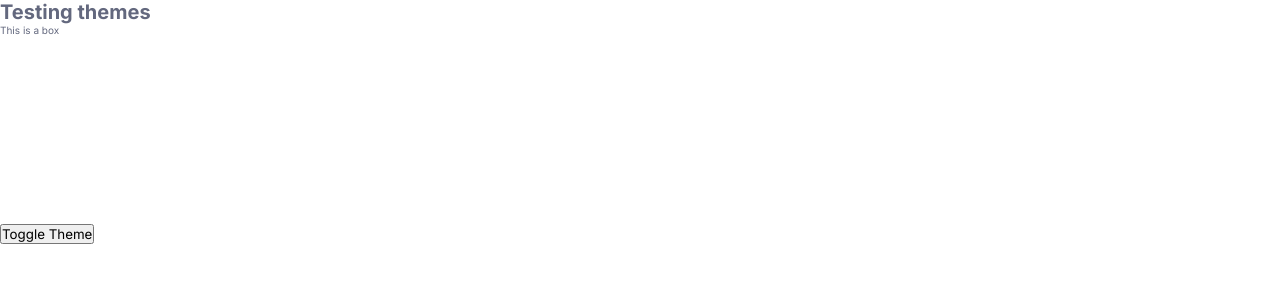
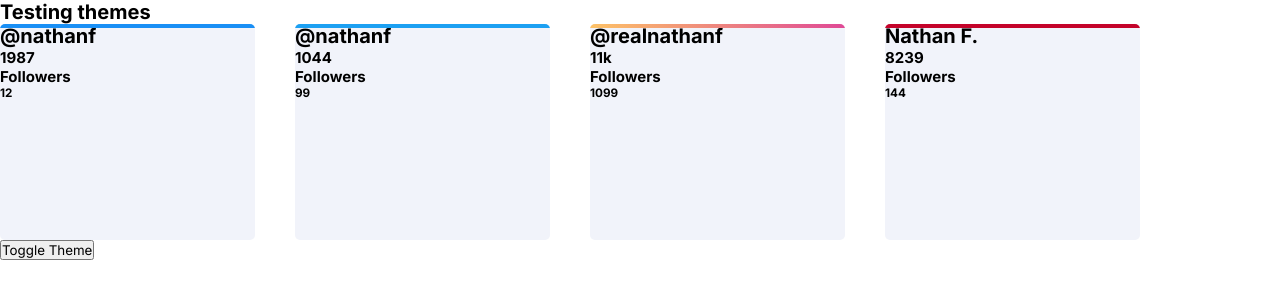
Before and after one commit to carlosloureda/fem-social-media-dashboard, a React (Create React App) app: page / in a window 1280 px wide. Shown: the top 300 px of the page. Built offline with nearby package versions, Linux system fonts and the light colour scheme.

Commit message:
feat: Added border-top background to cards

```diff
--- a/src/App.tsx
+++ b/src/App.tsx
@@ -2,18 +2,43 @@ import React from "react";
 import { ThemeProvider } from "@emotion/react";
 import GlobalStyles from "./theme/globalStyles";
 import styled from "@emotion/styled";
+
 import { BrowserRouter as Router, Switch, Route } from "react-router-dom";
 import { lightTheme, darkTheme } from "./theme/theme";
 
-const H1 = styled.h1`
-  color: ${(props: any) => props.theme.colors.fontPrimary};
-`;
+import SocialMediaCard from "./components/molecules/SocialMediaCard";
 
-const Card = styled.div`
-  width: 200px;
-  height: 200px;
-  background-color: ${(props: any) => props.theme.colors.bgPrimary};
-  color: ${(props: any) => props.theme.colors.fontPrimary};
+const cards = [
+  {
+    type: "facebook",
+    username: "@nathanf",
+    followersCount: 1987,
+    todayFollowersCount: 12,
+  },
+  {
+    type: "twitter",
+    username: "@nathanf",
+    followersCount: 1044,
+    todayFollowersCount: 99,
+  },
+  {
+    type: "instagram",
+    username: "@realnathanf",
+    followersCount: 11022,
+    todayFollowersCount: 1099,
+  },
+  {
+    type: "youtube",
+    username: "Nathan F.",
+    followersCount: 8239,
+    todayFollowersCount: 144,
+  },
+];
+
+const SCardRow = styled.div`
+  display: flex;
+  width: 100%;
+  flex-wrap: wrap;
 `;
 
 function App() {
@@ -27,8 +52,13 @@ function App() {
         <Switch>
           <Route exact path="/">
             <div>
-              <H1>Testing themes</H1>
-              <Card>This is a box</Card>
+              <h1>Testing themes</h1>
+              <SCardRow>
+                {cards &&
+                  cards.map((card) => (
+                    <SocialMediaCard key={card.type} data={card} />
+                  ))}
+              </SCardRow>
               <button onClick={() => setIsDarkTheme(!isDarkTheme)}>
                 Toggle Theme
               </button>
--- /dev/null
+++ b/src/components/molecules/SocialMediaCard.tsx
@@ -0,0 +1,56 @@
+import styled from "@emotion/styled";
+
+import { kFormatter } from "../../utils/formatters";
+interface iMediaData {
+  type: string;
+  username: string;
+  followersCount: number;
+  todayFollowersCount: number;
+}
+
+interface iProps {
+  data: iMediaData;
+}
+
+const SCard = styled.div<any>`
+  width: 25.5rem;
+  height: 21.6rem;
+  margin-right: 4rem;
+  border-radius: 5px;
+  overflow: hidden;
+
+  @media (max-width: 375px) {
+    width: 32.6rem;
+    margin: 0 2rem;
+  }
+
+  background-color: ${(props) => props.theme.colors.bgSecondary};
+  position: relative;
+
+  .border {
+    width: 100%;
+    height: 4px;
+    background: ${(props) =>
+      props.type
+        ? props.theme.colors[props.type]
+        : props.theme.colors.bgPrimary};
+    position: absolute;
+    top: 0;
+  }
+`;
+
+// linear-gradient(225deg, #DF4896 0%, #EE877E 50.91%, #FDC366 100%);
+const SocialMediaCard: React.FC<iProps> = ({ data }) => {
+  return (
+    <SCard type={data.type}>
+      <div className="border"></div>
+      {/* TODO: logo */}
+      <h1>{data.username}</h1>
+      <h2>{kFormatter(data.followersCount)}</h2>
+      <h2>Followers</h2>
+      <h3>{data.todayFollowersCount}</h3>
+    </SCard>
+  );
+};
+
+export default SocialMediaCard;
--- a/src/theme/theme.ts
+++ b/src/theme/theme.ts
@@ -1,4 +1,9 @@
 import { colors, fonts } from "./variables";
+
+interface iTheme {
+  colors: any;
+  fonts: any;
+}
 
 const primaryColors = {
   btnPrimary: "green",
@@ -7,9 +12,10 @@ const primaryColors = {
   ...colors.primary,
 };
 
-export const lightTheme = {
+export const lightTheme: iTheme = {
   colors: {
     bgPrimary: colors.light.white,
+    bgSecondary: colors.light.cardGrey,
     fontPrimary: colors.light.darkGrayishBlue,
     primary: colors.light.veryPaleBlue,
     ...primaryColors,
@@ -17,11 +23,12 @@ export const lightTheme = {
   fonts,
 };
 
-export const darkTheme = {
+export const darkTheme: iTheme = {
   colors: {
     bgPrimary: colors.dark.veryDarkBlue2,
+    bgSecondary: colors.light.cardGrey,
     fontPrimary: colors.dark.font,
-    primary: colors.dark.veryDarkBlue2,
+    primary: colors.dark.desaturatedBlue,
     ...primaryColors,
   },
   fonts,
--- a/src/theme/variables.ts
+++ b/src/theme/variables.ts
@@ -4,8 +4,9 @@ export const colors = {
     brightRed: "#dc414c",
     facebook: "#198ff5",
     twitter: "#1ca0f2",
-    instagram: "linear-gradient(#fdc468, #df4996)",
-    youTube: "#c4032a",
+    instagram:
+      "linear-gradient(225deg, #df4896 0%, #ee877e 50.91%, #fdc366 100%);",
+    youtube: "#c4032a",
     font: "#1D1F29",
   },
   dark: {
--- /dev/null
+++ b/src/utils/formatters.ts
@@ -0,0 +1,16 @@
+/**
+ * Formata a number for social media info.
+ * If a number reaches 1000 like 1200 will be shown as 1.2K and the same for M
+ *
+ * Thanks to: https://stackoverflow.com/questions/9461621/format-a-number-as-2-5k-if-a-thousand-or-more-otherwise-900#answer-9461657
+ * @param num
+ */
+export const kFormatter = (num: number) => {
+  if (Math.abs(num) <= 9999) {
+    return Math.sign(num) * Math.abs(num);
+  } else if (Math.abs(num) <= 999999) {
+    return Math.sign(num) * Number((Math.abs(num) / 1000).toFixed(1)) + "k";
+  } else {
+    return Math.sign(num) * Number((Math.abs(num) / 1000000).toFixed(1)) + "M";
+  }
+};
```
Also changed, not shown: 2 other files (tests, documents, lock files or other folders).
